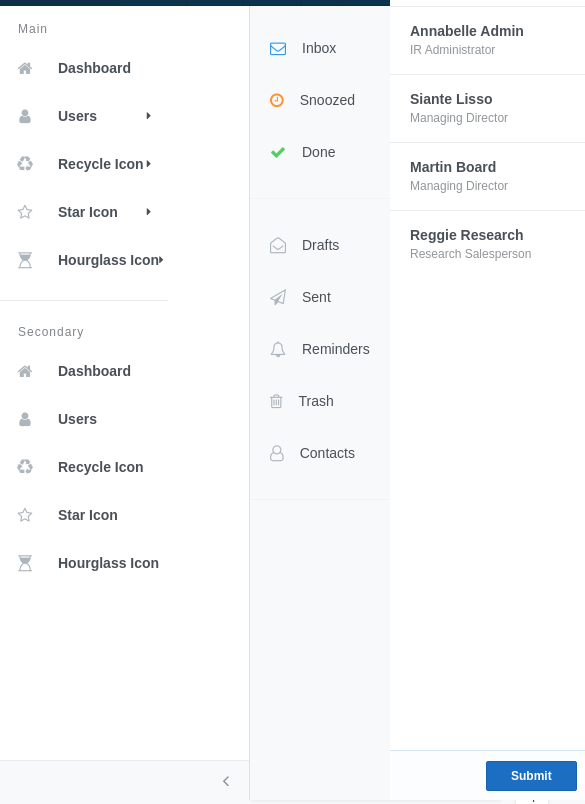
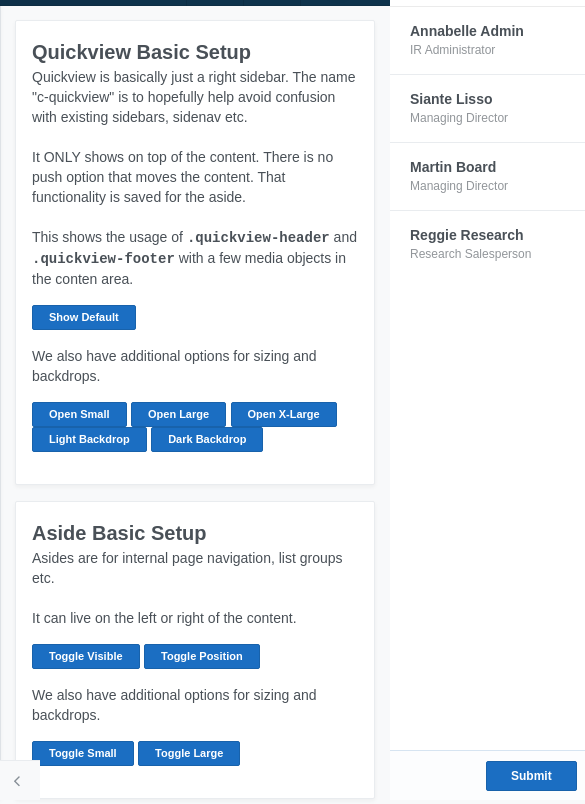
Before and after one commit to Cupcake-Design-System/Cupcake-Layouts, a website: page index.html in a window 390 px wide. Shown: the part 44-848 px from the top of the page, 585 px wide, since content can reach past the window. Drawn offline with nearby package versions, Linux system fonts and the light colour scheme.

Commit message:
fixed html and breakpoints

```diff
--- a/index.html
+++ b/index.html
@@ -429,79 +429,6 @@
 
 
   <main class="main-container">
-
-    <aside class="c-aside">
-
-      <div class="c-media-list c-media-list-hover c-p-top-md">
-
-        <div class="c-media c-media-middle">
-          <i class="fa fa-envelope-o c-text-primary-5" aria-hidden="true"></i>
-          <div class="c-media-body">
-            <div class="c-text-md">Inbox</div>
-          </div>
-          <span class="c-badge c-badge-primary c-badge-rounded">6</span>
-        </div>
-
-        <div class="c-media c-media-middle">
-          <i class="fa fa-clock-o c-text-warning-5" aria-hidden="true"></i>
-          <div class="c-media-body">
-            <div class="c-text-md">Snoozed</div>
-          </div>
-        </div>
-
-        <div class="c-media c-media-middle">
-          <i class="fa fa-check c-text-success-5" aria-hidden="true"></i>
-          <div class="c-media-body">
-            <div class="c-text-md">Done</div>
-          </div>
-          <span class="c-badge c-badge-success c-badge-rounded">10</span>
-        </div>
-
-      </div>
-
-      <hr class="c-hr">
-
-      <div class="c-media-list c-media-list-hover">
-        <div class="c-media c-media-middle">
-          <i class="fa fa-envelope-open-o c-text-gray-5" aria-hidden="true"></i>
-          <div class="c-media-body">
-            <div class="c-text-md">Drafts</div>
-          </div>
-        </div>
-
-        <div class="c-media c-media-middle">
-          <i class="fa fa-paper-plane-o c-text-gray-5" aria-hidden="true"></i>
-          <div class="c-media-body">
-            <div class="c-text-md">Sent</div>
-          </div>
-        </div>
-
-        <div class="c-media c-media-middle">
-          <i class="fa fa-bell-o c-text-gray-5" aria-hidden="true"></i>
-          <div class="c-media-body">
-            <div class="c-text-md">Reminders</div>
-          </div>
-        </div>
-
-        <div class="c-media c-media-middle">
-          <i class="fa fa-trash-o c-text-gray-5" aria-hidden="true"></i>
-          <div class="c-media-body">
-            <div class="c-text-md">Trash</div>
-          </div>
-        </div>
-
-        <div class="c-media c-media-middle">
-          <i class="fa fa-user-o c-text-gray-5" aria-hidden="true"></i>
-          <div class="c-media-body">
-            <div class="c-text-md">Contacts</div>
-          </div>
-        </div>
-      </div>
-      <hr class="c-hr">
-    </aside>
-
-    <main class="main-container">
-
 
 
 
--- a/src/scss/aside/aside.scss
+++ b/src/scss/aside/aside.scss
@@ -8,20 +8,20 @@
   }
 }
 
-// @include media-breakpoint-down(md) {
-//   .#{$aside-namespace} {
-//     left: -$width-aside !important;
+@media (max-width: 992px) {
+  .#{$aside-namespace} {
+    left: -$width-aside !important;
 
-//     ~ .#{$main-content-namespace},
-//     .c-sidenav ~ .#{$main-container-namespace} {
-//       margin-left: 0;
-//       margin-right: 0;
-//     }
-//   }
-//   // .c-sidenav-folded .#{$aside-namespace} {
-//   //   left: 0 !important;
-//   // }
-// }
+    ~ .#{$main-content-namespace},
+    .c-sidenav ~ .#{$main-container-namespace} {
+      margin-left: 0;
+      margin-right: 0;
+    }
+  }
+  // .c-sidenav-folded .#{$aside-namespace} {
+  //   left: 0 !important;
+  // }
+}
 
 
 // Small aside
@@ -94,11 +94,11 @@
     }
   }
 
-  // @include media-breakpoint-down(md) {
-  //   ~ .#{$main-content-namespace} {
-  //     margin-right: 0;
-  //   }
-  // }
+  @media (max-width: 992px) {
+    ~ .#{$main-content-namespace} {
+      margin-right: 0;
+    }
+  }
 }
 
 
--- a/src/scss/sidenav/_base.scss
+++ b/src/scss/sidenav/_base.scss
@@ -14,17 +14,17 @@
   }
 }
 
-// @include media-breakpoint-down(md) {
-//   .c-sidenav {
-//     width: 0;
-//     transition: all $layout-transition;
-//   }
+@media (max-width: 992px) {
+  .c-sidenav {
+    width: 0;
+    transition: all $layout-transition;
+  }
 
-//   .c-sidenav ~ .#{$main-container-namespace} {
-//     margin-left: 0;
-//     transition: all $layout-transition;
-//   }
-// }
+  .c-sidenav ~ .#{$main-container-namespace} {
+    margin-left: 0;
+    transition: all $layout-transition;
+  }
+}
 
 
 .c-sidenav-divider {
--- a/src/scss/sidenav/_folded.scss
+++ b/src/scss/sidenav/_folded.scss
@@ -23,21 +23,21 @@
   }
 }
 
-// @include media-breakpoint-down(md) {
-//   .c-sidenav-folded .c-sidenav {
-//     width: $sidebar-width;
-//   }
+@media (max-width: 992px) {
+  .c-sidenav-folded .c-sidenav {
+    width: $sidebar-width;
+  }
 
-//   .c-sidenav ~ .#{$main-container-namespace} {
-//     margin-left: 0;
-//   }
+  .c-sidenav ~ .#{$main-container-namespace} {
+    margin-left: 0;
+  }
 
-//   .c-sidenav-folded {
-//     .c-sidenav ~ .#{$main-container-namespace} {
-//       margin-left: 0;
-//     }
-//   }
-// }
+  .c-sidenav-folded {
+    .c-sidenav ~ .#{$main-container-namespace} {
+      margin-left: 0;
+    }
+  }
+}
 
 .c-sidenav-hidden {
   .c-sidenav ~ .#{$main-container-namespace} {
```
Also changed, not shown: dist/css/main.css.
